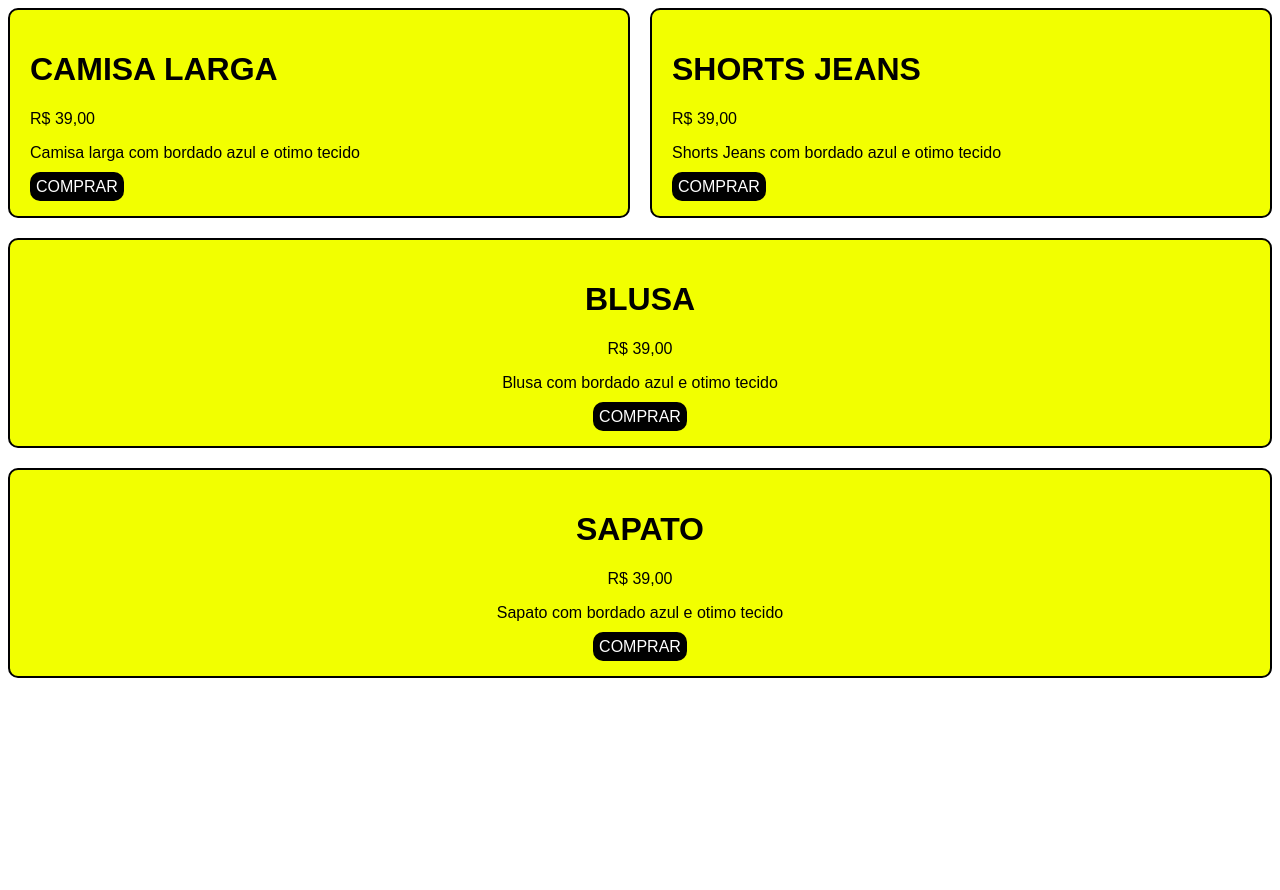
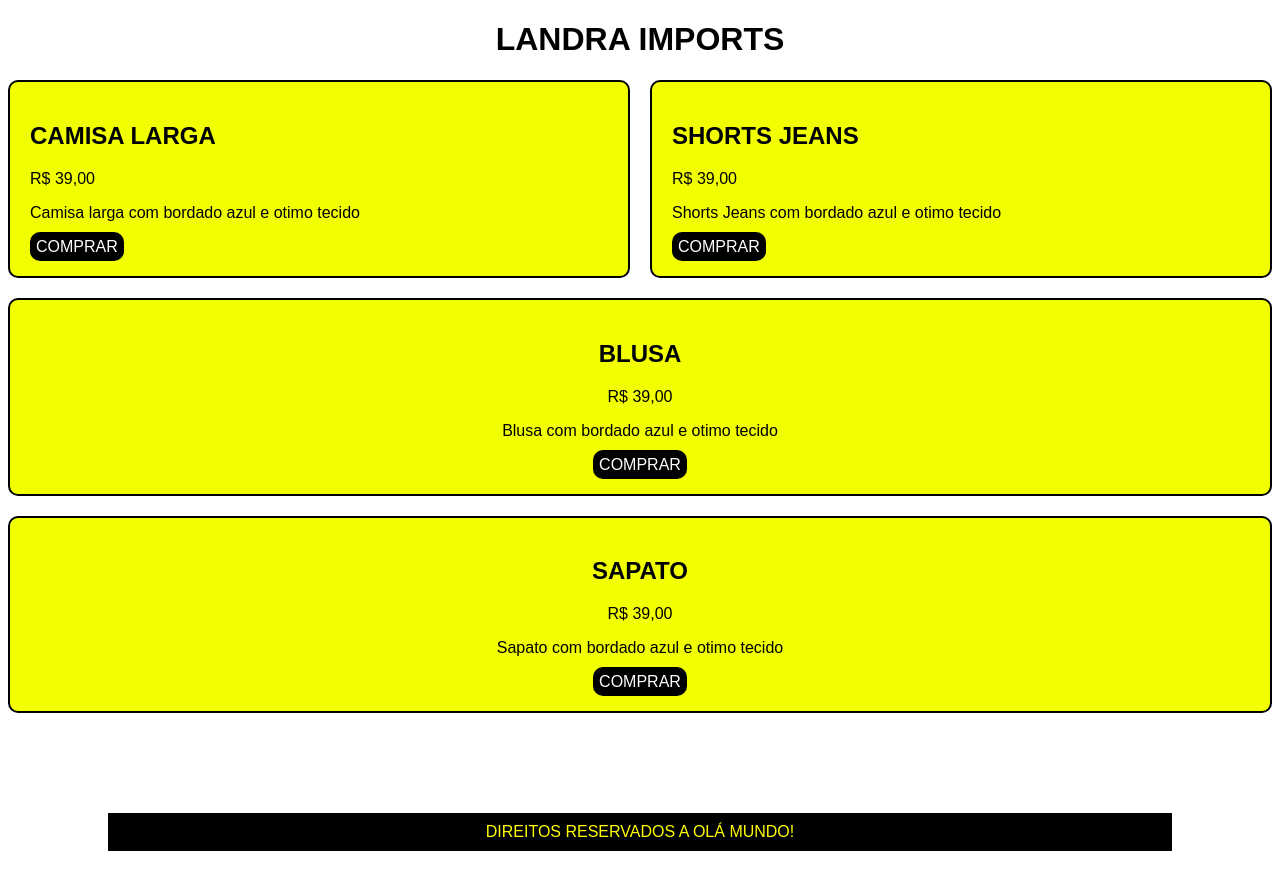
Before and after one commit to johannedu/johannedu.github.io, a plain HTML site: page aprendizado/grid-column/grid-column.html in a window 1280 px wide. Before the commit the page ends 800 px from the top, so only its background shows below. Drawn offline with Linux system fonts and the light colour scheme.

Commit message:
Adicionando arquivos e alterando outros

```diff
--- /dev/null
+++ b/aprendizado/displays/style.css
@@ -0,0 +1,12 @@
+.flex {
+    display: flex;
+    gap: 20px;
+    flex-wrap: wrap;
+}
+
+h2 {
+    background: #50fc00;
+    border: 1px solid black;
+    margin: 0px;
+    padding: 20px;
+}
--- a/aprendizado/grid-column/topleft.html
+++ b/aprendizado/grid-column/grid-column.html
@@ -7,31 +7,33 @@
     <link rel="stylesheet" href="style.css">
 </head>
 <body>
+    <h1 class="titulo">LANDRA IMPORTS</h1>
     <div class="grid">
         <div class="item">
-            <h1> CAMISA LARGA </h1>
+            <h2> CAMISA LARGA </h2>
             <p>R$ 39,00</p>
             <p>Camisa larga com bordado azul e otimo tecido</p>
             <a class="comprar" href="#">COMPRAR</a>
         </div>
         <div class="item">
-            <h1> SHORTS JEANS </h1>
+            <h2> SHORTS JEANS </h2>
             <p>R$ 39,00</p>
             <p>Shorts Jeans com bordado azul e otimo tecido</p>
             <a class="comprar" href="#">COMPRAR</a>
         </div>
         <div  class="grid2">
-            <h1> BLUSA </h1>
+            <h2> BLUSA </h2>
             <p>R$ 39,00</p>
             <p>Blusa com bordado azul e otimo tecido</p>
             <a class="comprar" href="#">COMPRAR</a>
         </div>
         <div class="grid2">
-            <h1> SAPATO </h1>
+            <h2> SAPATO </h2>
             <p>R$ 39,00</p>
             <p>Sapato com bordado azul e otimo tecido</p>
             <a class="comprar" href="#">COMPRAR</a>
         </div>
     </div>
+    <p class="direitos">DIREITOS RESERVADOS A OLÁ MUNDO!</p>
 </body>
 </html>
--- a/aprendizado/grid-column/style.css
+++ b/aprendizado/grid-column/style.css
@@ -27,3 +27,15 @@ body {
     grid-column: 1 / 3;
     text-align: center;
 }
+
+.direitos {
+    text-align: center;
+    margin: 100px;
+    background: #000;
+    color: yellow;
+    padding: 10px;
+}
+
+.titulo {
+    text-align: center;
+}
```
Also changed, not shown: aprendizado/displays/index.html (added, +17 -0 lines).
